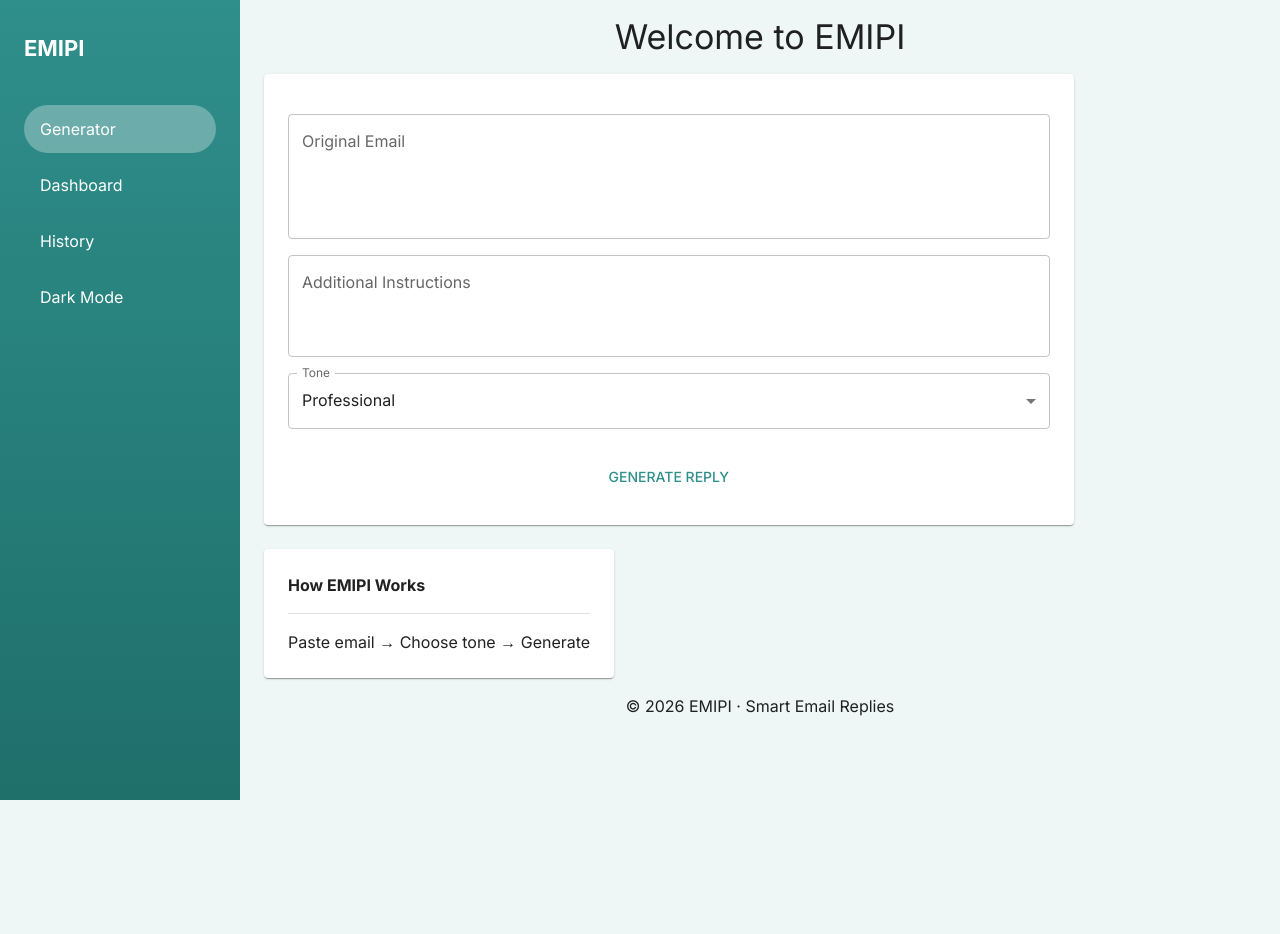
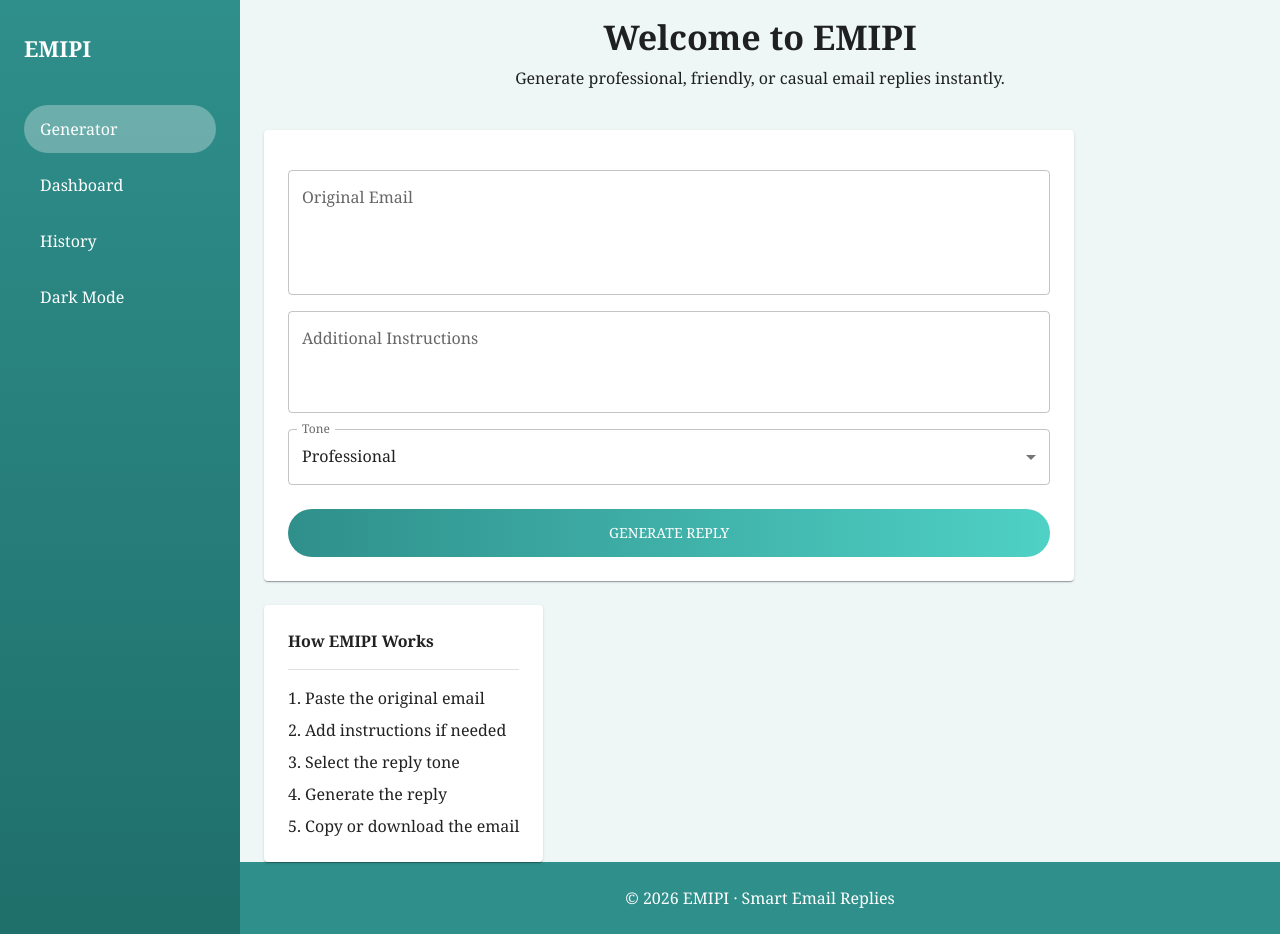
Before and after one commit to gulshankumaryadav11/email-ai, a React (Vite) app in the folder email-writer-fh/: page / in a window 1280 px wide. Before the commit the page ends 800 px from the top, so only its background shows below. Built offline with nearby package versions, Linux system fonts and the light colour scheme.

Commit message:
Fix sidebar, dashboard, history and sticky How EMIPI Works

```diff
--- a/email-writer-fh/src/App.jsx
+++ b/email-writer-fh/src/App.jsx
@@ -23,6 +23,8 @@ import {
   CircularProgress
 } from "@mui/material";
 import MenuIcon from "@mui/icons-material/MenuOutlined";
+import ContentCopyIcon from "@mui/icons-material/ContentCopy";
+import DownloadIcon from "@mui/icons-material/Download";
 import { ThemeProvider, createTheme } from "@mui/material/styles";
 
 function App() {
@@ -40,6 +42,7 @@ function App() {
   const [error, setError] = useState("");
   const [loading, setLoading] = useState(false);
 
+  /* ================= THEME ================= */
   const theme = useMemo(
     () =>
       createTheme({
@@ -54,10 +57,14 @@ function App() {
           }
         },
         typography: {
-          fontFamily: '"Inter", system-ui, sans-serif'
+          fontFamily: '"Georgia","Times New Roman",serif',
+          h4: {
+            fontWeight: 700,
+            fontSize: isMobile ? "22px" : "34px"
+          }
         }
       }),
-    [darkMode]
+    [darkMode, isMobile]
   );
 
   const handleSidebarClick = (key) => {
@@ -66,7 +73,7 @@ function App() {
     setDrawerOpen(false);
   };
 
-  /* ================= REAL BACKEND CALL ================= */
+  /* ================= BACKEND ================= */
   const handleGenerate = async () => {
     if (!emailContent.trim()) {
       setError("Original Email is required");
@@ -82,55 +89,46 @@ function App() {
         `${import.meta.env.VITE_API_URL}/api/email/generate`,
         {
           method: "POST",
-          headers: {
-            "Content-Type": "application/json"
-          },
-          body: JSON.stringify({
-            email: emailContent,
-            instructions,
-            tone
-          })
+          headers: { "Content-Type": "application/json" },
+          body: JSON.stringify({ email: emailContent, instructions, tone })
         }
       );
 
-      if (!res.ok) {
-        throw new Error("Backend error: " + res.status);
-      }
+      if (!res.ok) throw new Error("Backend error");
 
-      const data = await res.json();
-      console.log("Backend Response:", data);
-
-      const replyText = data.reply || data.message || data.text;
-
+      const replyText = await res.text();
       setGeneratedReply(replyText);
 
       setHistory((prev) => [
         {
           email: emailContent,
-          instructions,
           tone,
           reply: replyText,
           date: new Date().toLocaleString()
         },
         ...prev
       ]);
-    } catch (err) {
-      console.error(err);
-      setError("Backend se response nahi aa raha");
+    } catch {
+      setError("Backend response failed");
     } finally {
       setLoading(false);
     }
   };
 
-  const mostUsedTone = useMemo(() => {
-    if (history.length === 0) return "—";
-    const map = {};
-    history.forEach((h) => (map[h.tone] = (map[h.tone] || 0) + 1));
-    return Object.keys(map).reduce((a, b) =>
-      map[a] > map[b] ? a : b
-    );
-  }, [history]);
+  const handleCopy = () => {
+    navigator.clipboard.writeText(generatedReply);
+  };
 
+  const handleDownload = () => {
+    const blob = new Blob([generatedReply], { type: "text/plain" });
+    const link = document.createElement("a");
+    link.href = URL.createObjectURL(blob);
+    link.download = "email-reply.txt";
+    link.click();
+    URL.revokeObjectURL(link.href);
+  };
+
+  /* ================= SIDEBAR ================= */
   const Sidebar = (
     <Box
       sx={{
@@ -147,6 +145,7 @@ function App() {
       <Typography sx={{ fontSize: 22, fontWeight: 700, mb: 4 }}>
         EMIPI
       </Typography>
+
       <List>
         {["generator", "dashboard", "history", "dark"].map((key) => (
           <ListItem
@@ -178,16 +177,23 @@ function App() {
   return (
     <ThemeProvider theme={theme}>
       <CssBaseline />
+
       <Box sx={{ minHeight: "100vh", display: "flex" }}>
         {!isMobile && Sidebar}
 
         {isMobile && (
-          <Drawer open={drawerOpen} onClose={() => setDrawerOpen(false)}>
+          <Drawer
+            open={drawerOpen}
+            onClose={() => setDrawerOpen(false)}
+            sx={{ "& .MuiDrawer-paper": { background: "none" } }}
+          >
             {Sidebar}
           </Drawer>
         )}
 
-        <Box sx={{ flex: 1 }}>
+        {/* MAIN */}
+        <Box sx={{ flex: 1, display: "flex", flexDirection: "column" }}>
+          {/* HEADER */}
           <Box sx={{ py: 2, textAlign: "center", position: "relative" }}>
             {isMobile && (
               <IconButton
@@ -198,11 +204,17 @@ function App() {
               </IconButton>
             )}
             <Typography variant="h4">Welcome to EMIPI</Typography>
+            <Typography sx={{ mt: 1 }}>
+              Generate professional, friendly, or casual email replies instantly.
+            </Typography>
           </Box>
 
-          <Container maxWidth="lg">
+          {/* CONTENT */}
+          <Container maxWidth="lg" sx={{ flex: 1, mt: 3 }}>
+            {/* ================= GENERATOR ================= */}
             {activeTab === "generator" && (
-              <Grid container spacing={3}>
+              <Grid container spacing={3} alignItems="flex-start">
+                {/* LEFT */}
                 <Grid item xs={12} md={7}>
                   <Paper sx={{ p: 3 }}>
                     {error && <Alert severity="error">{error}</Alert>}
@@ -244,10 +256,17 @@ function App() {
                       fullWidth
                       onClick={handleGenerate}
                       disabled={loading}
-                      sx={{ height: 48, borderRadius: 999 }}
+                      sx={{
+                        height: 48,
+                        borderRadius: 999,
+                        color: "#fff",
+                        background: darkMode
+                          ? "linear-gradient(90deg,#3fe0c0,#5b7cff)"
+                          : "linear-gradient(90deg,#2f8f8b,#4fd1c5)"
+                      }}
                     >
                       {loading ? (
-                        <CircularProgress size={24} />
+                        <CircularProgress size={24} sx={{ color: "#fff" }} />
                       ) : (
                         "Generate Reply"
                       )}
@@ -258,45 +277,89 @@ function App() {
                         <Typography fontWeight={700}>
                           Generated Reply
                         </Typography>
-                        <Typography>{generatedReply}</Typography>
+
+                        <Typography sx={{ whiteSpace: "pre-line", mt: 1 }}>
+                          {generatedReply}
+                        </Typography>
+
+                        <Divider sx={{ my: 2 }} />
+
+                        <Box sx={{ display: "flex", gap: 2 }}>
+                          <Button
+                            variant="outlined"
+                            startIcon={<ContentCopyIcon />}
+                            onClick={handleCopy}
+                          >
+                            Copy
+                          </Button>
+                          <Button
+                            variant="outlined"
+                            startIcon={<DownloadIcon />}
+                            onClick={handleDownload}
+                          >
+                            Download
+                          </Button>
+                        </Box>
                       </Paper>
                     )}
                   </Paper>
                 </Grid>
 
-                <Grid item xs={12} md={5}>
+                {/* RIGHT – STICKY */}
+                <Grid
+                  item
+                  xs={12}
+                  md={5}
+                  sx={{
+                    position: { md: "sticky" },
+                    top: { md: 24 },
+                    alignSelf: "flex-start"
+                  }}
+                >
                   <Paper sx={{ p: 3 }}>
-                    <Typography fontWeight={700}>
+                    <Typography fontWeight={700} mb={2}>
                       How EMIPI Works
                     </Typography>
-                    <Divider sx={{ my: 2 }} />
-                    <Typography>Paste email → Choose tone → Generate</Typography>
+                    <Divider sx={{ mb: 2 }} />
+                    <Typography>1. Paste the original email</Typography>
+                    <Typography sx={{ mt: 1 }}>
+                      2. Add instructions if needed
+                    </Typography>
+                    <Typography sx={{ mt: 1 }}>
+                      3. Select the reply tone
+                    </Typography>
+                    <Typography sx={{ mt: 1 }}>
+                      4. Generate the reply
+                    </Typography>
+                    <Typography sx={{ mt: 1 }}>
+                      5. Copy or download the email
+                    </Typography>
                   </Paper>
                 </Grid>
               </Grid>
             )}
 
+            {/* ================= DASHBOARD ================= */}
             {activeTab === "dashboard" && (
               <Grid container spacing={3}>
-                <Grid item xs={6}>
+                <Grid item xs={12} md={6}>
+                  <Paper sx={{ p: 3 }}>
+                    <Typography variant="h4">{history.length}</Typography>
+                    <Typography>Total Replies Generated</Typography>
+                  </Paper>
+                </Grid>
+                <Grid item xs={12} md={6}>
                   <Paper sx={{ p: 3 }}>
                     <Typography variant="h4">
-                      {history.length}
+                      {history[0]?.tone || "—"}
                     </Typography>
-                    <Typography>Total Replies</Typography>
-                  </Paper>
-                </Grid>
-                <Grid item xs={6}>
-                  <Paper sx={{ p: 3 }}>
-                    <Typography variant="h4">
-                      {mostUsedTone}
-                    </Typography>
-                    <Typography>Most Used Tone</Typography>
+                    <Typography>Last Used Tone</Typography>
                   </Paper>
                 </Grid>
               </Grid>
             )}
 
+            {/* ================= HISTORY ================= */}
             {activeTab === "history" && (
               <Paper sx={{ p: 3 }}>
                 {history.length === 0 ? (
@@ -304,10 +367,10 @@ function App() {
                 ) : (
                   <List>
                     {history.map((h, i) => (
-                      <ListItem key={i}>
+                      <ListItem key={i} alignItems="flex-start">
                         <ListItemText
-                          primary={h.email.slice(0, 60)}
-                          secondary={h.reply}
+                          primary={h.email.slice(0, 80)}
+                          secondary={`${h.date}\n\n${h.reply}`}
                         />
                       </ListItem>
                     ))}
@@ -317,7 +380,16 @@ function App() {
             )}
           </Container>
 
-          <Box sx={{ py: 2, textAlign: "center" }}>
+          {/* FOOTER */}
+          <Box
+            sx={{
+              mt: "auto",
+              py: 3,
+              textAlign: "center",
+              background: darkMode ? "#0b2d2a" : "#2f8f8b",
+              color: "#fff"
+            }}
+          >
             © 2026 EMIPI · Smart Email Replies
           </Box>
         </Box>
```
